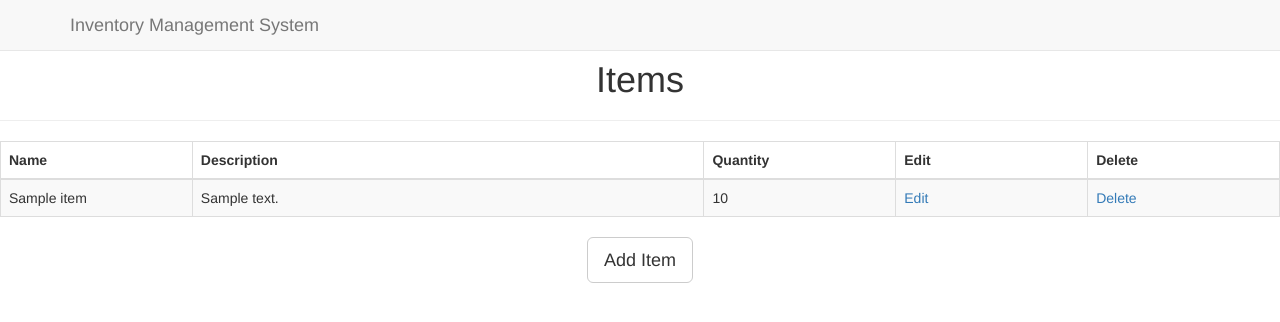
After one commit to tyler-nie/inventory-management-system, a Python web app: template app/templates/items/items.html in a window 1280 px wide. The commit adds this page. Shown: the top 322 px of the page. Run offline with Jinja, Linux system fonts and the light colour scheme; the template is opened without the code that fills it: most values are stand-ins (such as "Sample title", 1, 10 or a date in 2020); some libraries are stand-ins or nearby versions.

Commit message:
create templates

```diff
--- /dev/null
+++ b/app/templates/base.html
@@ -0,0 +1,29 @@
+<!DOCTYPE html>
+<html lang="en">
+<head>
+    <title>{{ title }} | Inventory Management System</title>
+    <link href="https://maxcdn.bootstrapcdn.com/bootstrap/3.3.7/css/bootstrap.min.css" rel="stylesheet">
+    <link href="{{ url_for('static', filename='css/style.css') }}" rel="stylesheet">
+    <link rel="shortcut icon" href="{{ url_for('static', filename='img/favicon.ico') }}">
+</head>
+<body>
+    <nav class="navbar navbar-default navbar-fixed-top topnav" role="navigation">
+        <div class="container topnav">
+          <div class="navbar-header">
+              <button type="button" class="navbar-toggle" data-toggle="collapse" data-target="#bs-example-navbar-collapse-1">
+                  <span class="sr-only">Toggle navigation</span>
+                  <span class="icon-bar"></span>
+                  <span class="icon-bar"></span>
+                  <span class="icon-bar"></span>
+              </button>
+              <a class="navbar-brand topnav" href="{{ url_for('items.list_items') }}">Inventory Management System</a>
+          </div>
+        </div>
+    </nav>
+    <div class="wrapper">
+      {% block body %}
+      {% endblock %}
+      <div class="push"></div>
+    </div>
+</body>
+</html>
--- a/app/templates/items/items.html
+++ b/app/templates/items/items.html
@@ -30,18 +30,18 @@
                   <td> {{ item.description }} </td>
                   <td>
                     {% if item %}
-                      {{ item.count() }}
+                      {{ item.quantity }}
                     {% else %}
                       0
                     {% endif %}
                   </td>
                   <td>
-                    <a href="{{ url_for('edit_item', id=item.id) }}">
+                    <a href="{{ url_for('items.edit_item', id=item.id) }}">
                       <i class="fa fa-pencil"></i> Edit
                     </a>
                   </td>
                   <td>
-                    <a href="{{ url_for('delete_item', id=item.id) }}">
+                    <a href="{{ url_for('items.delete_item', id=item.id) }}">
                       <i class="fa fa-trash"></i> Delete
                     </a>
                   </td>
@@ -56,7 +56,7 @@
             <h3> No items have been added. </h3>
             <hr class="intro-divider">
         {% endif %}
-          <a href="{{ url_for('add_item') }}" class="btn btn-default btn-lg">
+          <a href="{{ url_for('items.add_item') }}" class="btn btn-default btn-lg">
             <i class="fa fa-plus"></i>
             Add Item
           </a>
```
Also changed, not shown: app/templates/items/item.html (added, +28 -0 lines).
